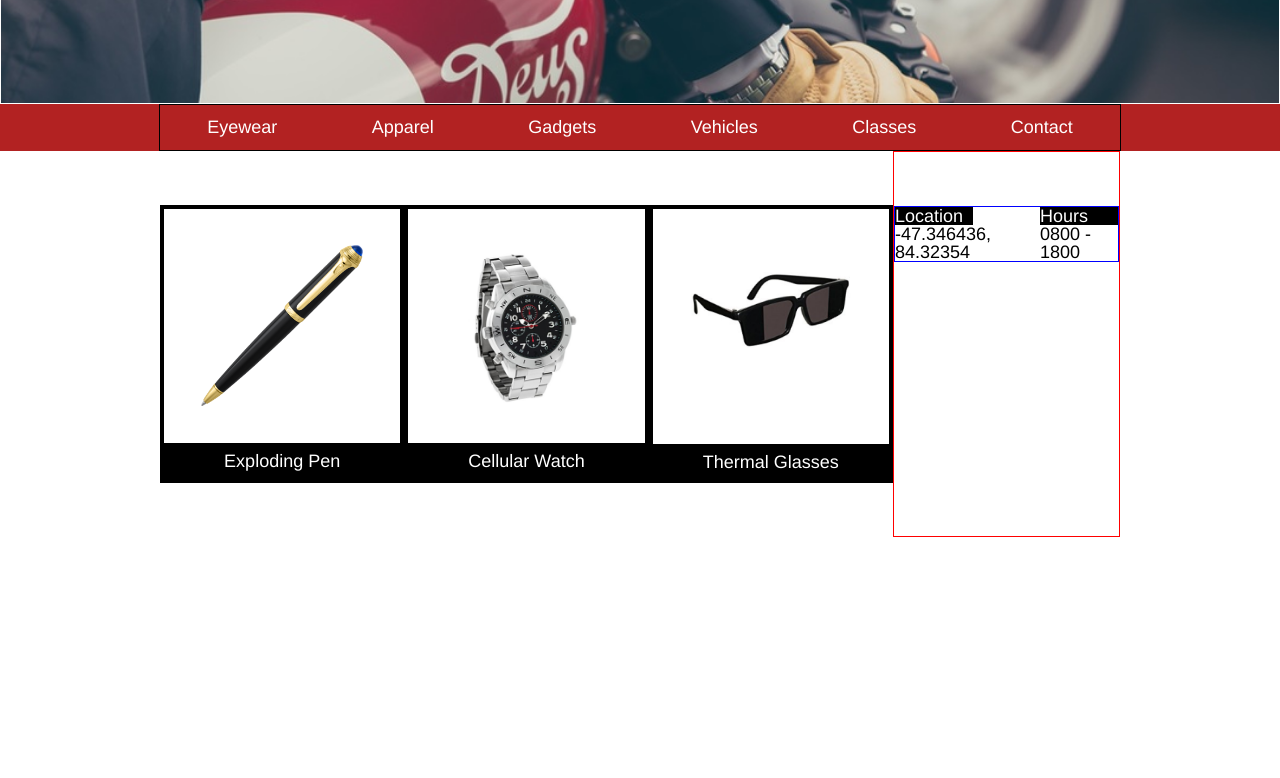
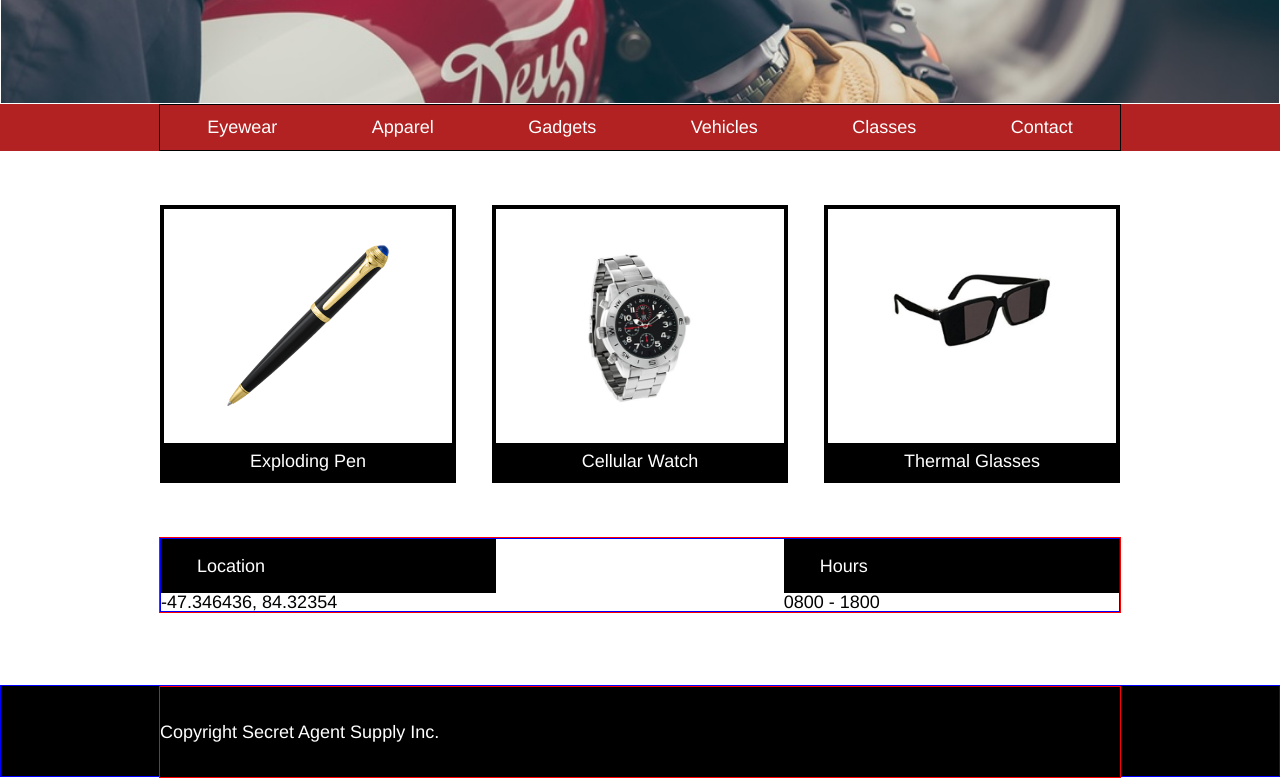
Before and after one commit to Lucy4P/SecretAgentSupply, a plain HTML site: page index.html in a window 1280 px wide. Shown: the part 405-1183 px from the top of the page. Before the commit the page ends 942 px from the top, so only its background shows below. Drawn offline with Linux system fonts and the light colour scheme.

Commit message:
style loc/hrs and add footer

```diff
--- a/index.html
+++ b/index.html
@@ -39,6 +39,7 @@
  </div>
 
  <div class="prodcontainer">
+   <div class="prodgrid">
    <div class="products">
      <div class="prod1">
      <img src="./resources/images/pen.png" alt="">
@@ -55,10 +56,11 @@
 
    <div class="products">
      <div class="prod3">
-     <img src="./resources/images/glasses.png" alt
+     <img src="./resources/images/glasses.png">
    </div>
      <p>Thermal Glasses</p>
    </div>
+ </div>
 </div>
 
 
@@ -79,6 +81,21 @@
 </div>
 
 
+<footer>
+<div class="footer-container">
+
+<div class="copyright">
+  <p>Copyright Secret Agent Supply Inc.</p>
+</div>
+
+</div>
+
+
+
+
+</footer>
+
+
 
 
 
--- a/resources/css/style.css
+++ b/resources/css/style.css
@@ -98,7 +98,11 @@ body {
   max-width: 960px;
   margin: 0 auto;
   display: flex;
-  flex-direction: row;
+  flex-direction: column;
+}
+
+.prodgrid {
+  display: flex;
   justify-content: space-between;
 }
 
@@ -145,7 +149,6 @@ body {
 .loc-time {
   display: flex;
   justify-content: space-between;
-  margin: 3rem 0 0;
   border: 1px solid blue;
 }
 
@@ -158,4 +161,28 @@ body {
   display: block;
   background-color: black;
   color: white;
+  padding: 1rem 2rem;
 }
+
+.footer-container {
+  height: 5rem;
+  border: 1px solid blue;
+  margin-top: 4rem;
+  background-color: black;
+
+
+}
+
+ .copyright {
+  max-width: 960px;
+  display: flex;
+  align-items: center;
+  justify-content: flex-start;
+  background-color: black;
+  color: white;
+  text-align: left;
+  height: 5rem;
+  margin-left: auto;
+  margin-right: auto;
+  border: 1px solid red;
+}
```
